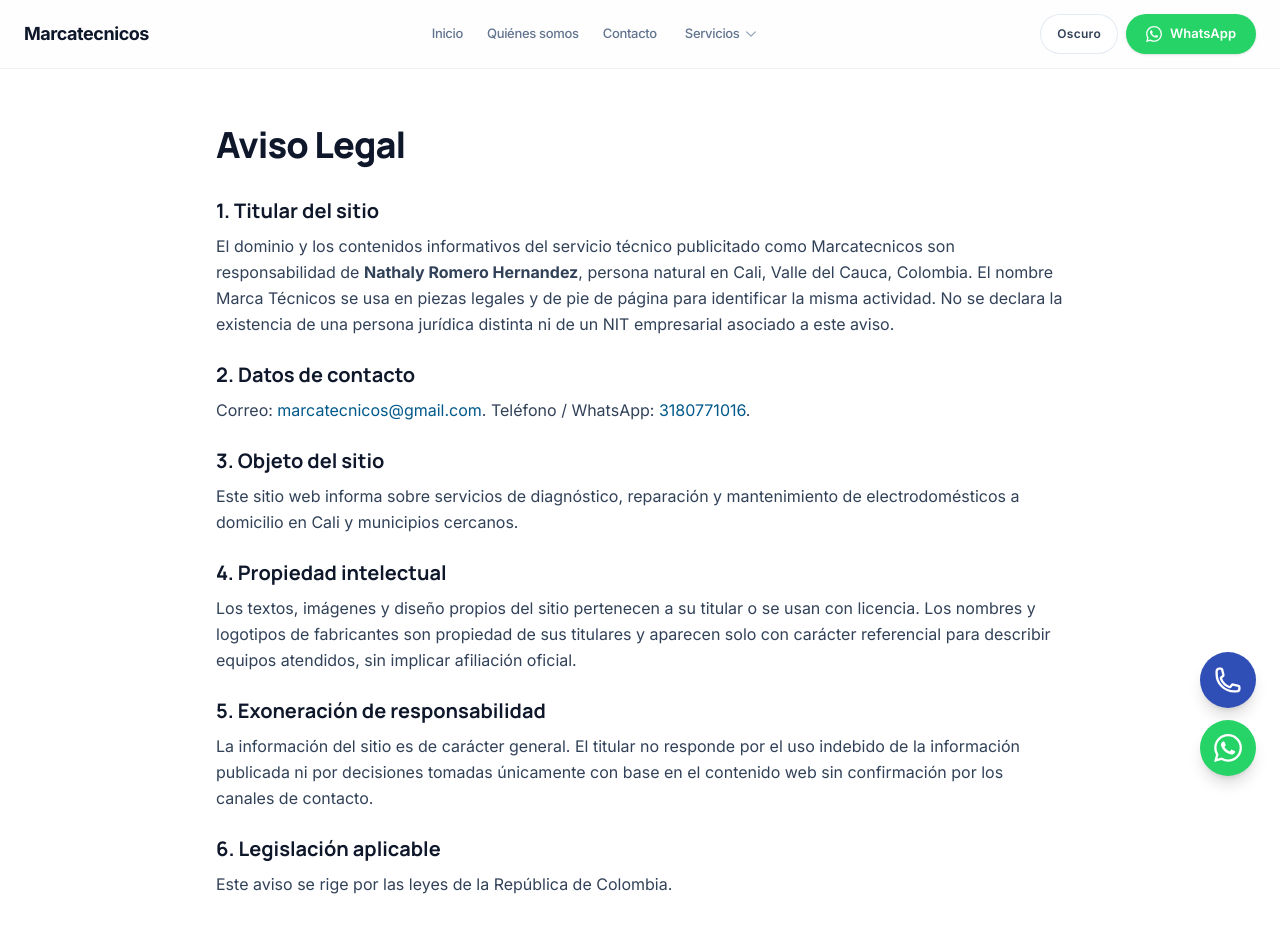
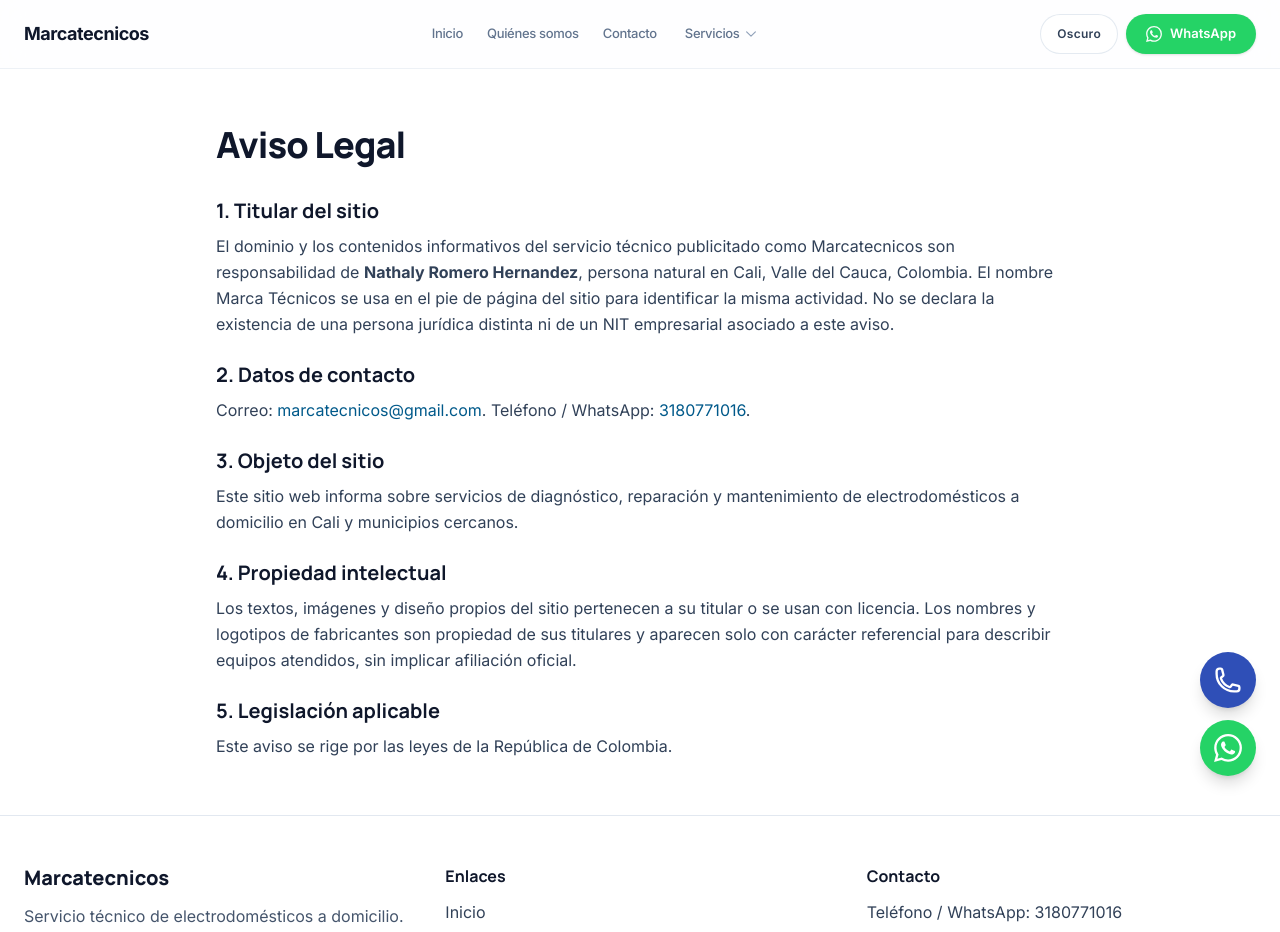
Before and after one commit to ronibermeo/serviHogar, a Next.js app: page /aviso-legal in a window 1280 px wide. Shown: the top 932 px of the page. Built offline with nearby package versions, Linux system fonts and the light colour scheme.

Commit message:
Aviso legal y Quiénes somos: textos más claros y sin exoneración
Co-authored-by: Cursor <cursoragent@cursor.com>

```diff
--- a/src/app/aviso-legal/page.tsx
+++ b/src/app/aviso-legal/page.tsx
@@ -23,8 +23,8 @@ export default function AvisoLegalPage() {
               <p className="mt-2">
                 El dominio y los contenidos informativos del servicio técnico publicitado como {siteConfig.nombreEmpresa}{" "}
                 son responsabilidad de <strong>{legalIdentity.titularNombreCompleto}</strong>, {legalIdentity.titularTipo}{" "}
-                en {legalIdentity.ubicacionLarga}. El nombre {legalIdentity.marcaCopyright} se usa en piezas legales y de
-                pie de página para identificar la misma actividad. No se declara la existencia de una persona jurídica
+                en {legalIdentity.ubicacionLarga}. El nombre {legalIdentity.marcaCopyright} se usa en el pie de página
+                del sitio para identificar la misma actividad. No se declara la existencia de una persona jurídica
                 distinta ni de un NIT empresarial asociado a este aviso.
               </p>
             </section>
@@ -62,16 +62,7 @@ export default function AvisoLegalPage() {
             </section>
 
             <section>
-              <h2 className="text-xl font-bold text-slate-900">5. Exoneración de responsabilidad</h2>
-              <p className="mt-2">
-                La información del sitio es de carácter general. El titular no responde por el uso indebido de la
-                información publicada ni por decisiones tomadas únicamente con base en el contenido web sin
-                confirmación por los canales de contacto.
-              </p>
-            </section>
-
-            <section>
-              <h2 className="text-xl font-bold text-slate-900">6. Legislación aplicable</h2>
+              <h2 className="text-xl font-bold text-slate-900">5. Legislación aplicable</h2>
               <p className="mt-2">Este aviso se rige por las leyes de la República de Colombia.</p>
             </section>
           </div>
--- a/src/app/quienes-somos/page.tsx
+++ b/src/app/quienes-somos/page.tsx
@@ -34,7 +34,7 @@ export default function QuienesSomosPage() {
               <h2 className="text-xl font-bold text-slate-900">Titular del servicio</h2>
               <p className="mt-3 leading-relaxed">
                 El servicio técnico que ves en este sitio como <strong>{siteConfig.nombreEmpresa}</strong> (nombre
-                comercial) y como <strong>{legalIdentity.marcaCopyright}</strong> en textos legales lo presta{" "}
+                comercial) y como <strong>{legalIdentity.marcaCopyright}</strong> lo presta{" "}
                 <strong>{legalIdentity.titularNombreCompleto}</strong>, <strong>{legalIdentity.titularTipo}</strong> en{" "}
                 <strong>Colombia</strong>, con actividad en <strong>{legalIdentity.ubicacionLarga}</strong>. No
                 representamos una sociedad, una razón social ni un NIT empresarial: la relación con el cliente es con la
```
